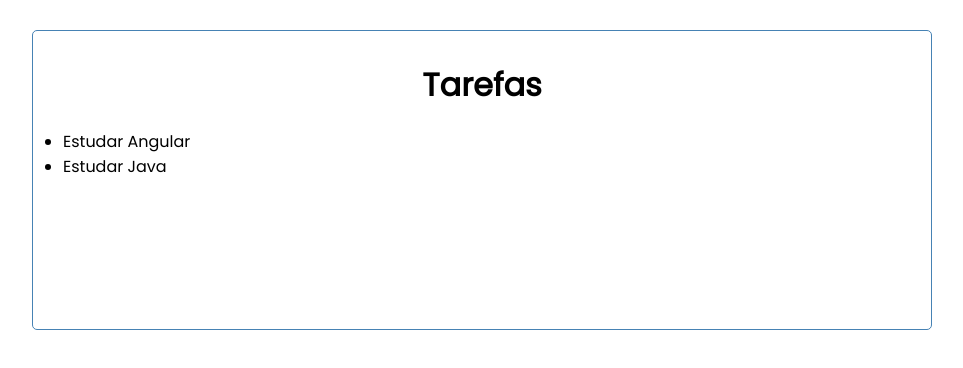
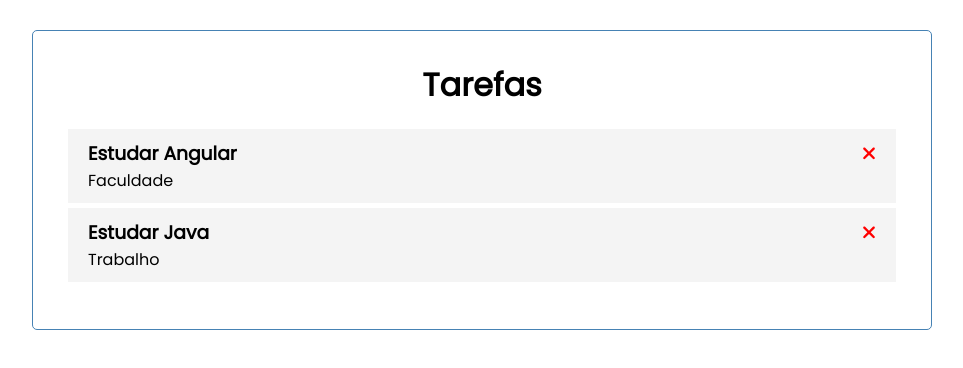
Before and after one commit to RicardoOliveira1397/ToDoList-Angular18, an Angular app: page / in a window 1280 px wide. Shown: the top 368 px of the page, without its empty margins (158-1121 px from the left). Built offline with nearby package versions, Linux system fonts and the light colour scheme; data requests are answered from the project's data file.

Commit message:
feat: adicionado pacote angular font awesome e implementado icon no component task-item

```diff
--- a/package.json
+++ b/package.json
@@ -21,6 +21,10 @@
     "@angular/platform-server": "^18.1.0",
     "@angular/router": "^18.1.0",
     "@angular/ssr": "^18.1.4",
+    "@fortawesome/angular-fontawesome": "^0.15.0",
+    "@fortawesome/free-brands-svg-icons": "^6.5.2",
+    "@fortawesome/free-regular-svg-icons": "^6.5.2",
+    "@fortawesome/free-solid-svg-icons": "^6.5.2",
     "express": "^4.18.2",
     "json-server": "^1.0.0-beta.1",
     "rxjs": "~7.8.0",
--- a/src/app/app.config.ts
+++ b/src/app/app.config.ts
@@ -3,13 +3,13 @@ import { provideRouter } from '@angular/router';
 
 import { routes } from './app.routes';
 import { provideClientHydration } from '@angular/platform-browser';
-import { provideHttpClient } from '@angular/common/http';
+import { provideHttpClient, withFetch } from '@angular/common/http';
 
 export const appConfig: ApplicationConfig = {
   providers: [
     provideZoneChangeDetection({ eventCoalescing: true }),
     provideRouter(routes),
     provideClientHydration(),
-    provideHttpClient(),
+    provideHttpClient(withFetch()),
   ],
 };
--- /dev/null
+++ b/src/app/components/task-item/task-item.component.css
@@ -0,0 +1,16 @@
+.task {
+  background: #f4f4f4;
+  margin: 5px;
+  cursor: pointer;
+  padding: 10px 20px;
+}
+
+.task-reminder {
+  border-left: 5px solid green;
+}
+
+.task h3 {
+  display: flex;
+  align-items: center;
+  justify-content: space-between;
+}
--- /dev/null
+++ b/src/app/components/task-item/task-item.component.html
@@ -0,0 +1,7 @@
+<div class="task">
+  <h3>
+    {{ itemTarefa.tarefa }}
+    <fa-icon [icon]="faTimes" [ngStyle]="{ color: 'red' }"></fa-icon>
+  </h3>
+  <p>{{ itemTarefa.categoria }}</p>
+</div>
--- /dev/null
+++ b/src/app/components/task-item/task-item.component.ts
@@ -0,0 +1,16 @@
+import { Component, Input, input } from '@angular/core';
+import { Tarefa } from '../../Models/Tarefa';
+import { faTimes } from '@fortawesome/free-solid-svg-icons';
+import { FontAwesomeModule } from '@fortawesome/angular-fontawesome';
+import { CommonModule } from '@angular/common';
+@Component({
+  selector: 'app-task-item',
+  standalone: true,
+  imports: [FontAwesomeModule, CommonModule],
+  templateUrl: './task-item.component.html',
+  styleUrl: './task-item.component.css',
+})
+export default class TaskItemComponent {
+  @Input() itemTarefa!: Tarefa; //o sinal de ! indica que esta propriedade será definida antes do seu uso, mesmo que o typescript não perceba isso. Senão, é necessário inicializar com valor inicial
+  faTimes = faTimes;
+}
--- a/src/app/components/tasks/tasks.component.html
+++ b/src/app/components/tasks/tasks.component.html
@@ -3,10 +3,14 @@
     cada um com seu index... e por padrão temos outros acessos da coleção como:
     $count, $first, $last, $even, $odd
 -->
-<ul>
+<!-- <ul>
   @for (tarefa of tarefas; track tarefa.id; let idx = $index) {
-  <li>{{ tarefa.tarefa }}</li>
+  <li>{{ tarefa.id }} - {{ tarefa.tarefa }}</li>
   } @empty {
   <li>Não há mais itens</li>
   }
-</ul>
+</ul> -->
+
+@for (tarefa of tarefas; track tarefa.id) {
+<app-task-item [itemTarefa]="tarefa"></app-task-item>
+}
--- a/src/app/components/tasks/tasks.component.ts
+++ b/src/app/components/tasks/tasks.component.ts
@@ -1,11 +1,12 @@
 import { Tarefa } from '../../Models/Tarefa';
 import { TaskService } from './../../services/task.service';
 import { Component, OnInit } from '@angular/core';
+import TaskItemComponent from '../task-item/task-item.component';
 
 @Component({
   selector: 'app-tasks',
   standalone: true,
-  imports: [],
+  imports: [TaskItemComponent],
   templateUrl: './tasks.component.html',
   styleUrl: './tasks.component.css',
 })
```
Also changed, not shown: 2 other files (tests, documents, lock files or other folders).
